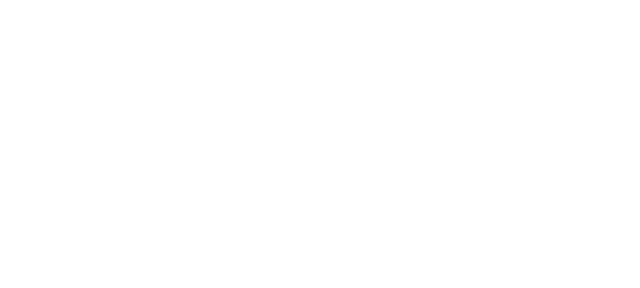
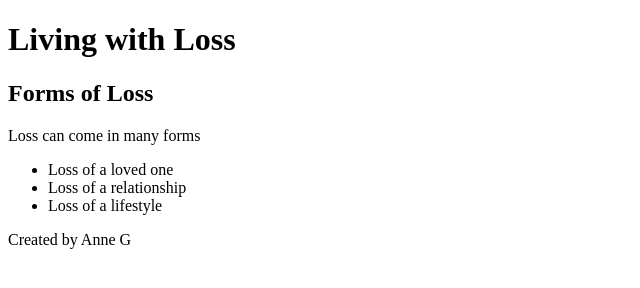
Before and after one commit to AnneGgg/CapstoneFITC130, a plain HTML site: page index.html in a window 1280 px wide. Shown: the whole page, without its empty margins (0-640 px from the left). Drawn offline with Linux system fonts and the light colour scheme.

Commit message:
Update index.html

```diff
--- a/index.html
+++ b/index.html
@@ -4,7 +4,24 @@
         <title>capstone</title>
         <meta charset="utf-8">
    </head>
-   <body>
+   <header>
+      <h1>Living with Loss</h1>
+   </header>
+   <main>
 
-   </body>
+      <body>
+         <h2>Forms of Loss</h2>
+         <p>Loss can come in many forms</p>
+            <ul>
+               <li>Loss of a loved one</li>
+               <li>Loss of a relationship</li>
+               <li>Loss of a lifestyle</li>
+            </ul>
+
+
+      </body>
+   </main>
+   <footer>
+      <p>Created by Anne G</p>
+   </footer>
 </html>
```
